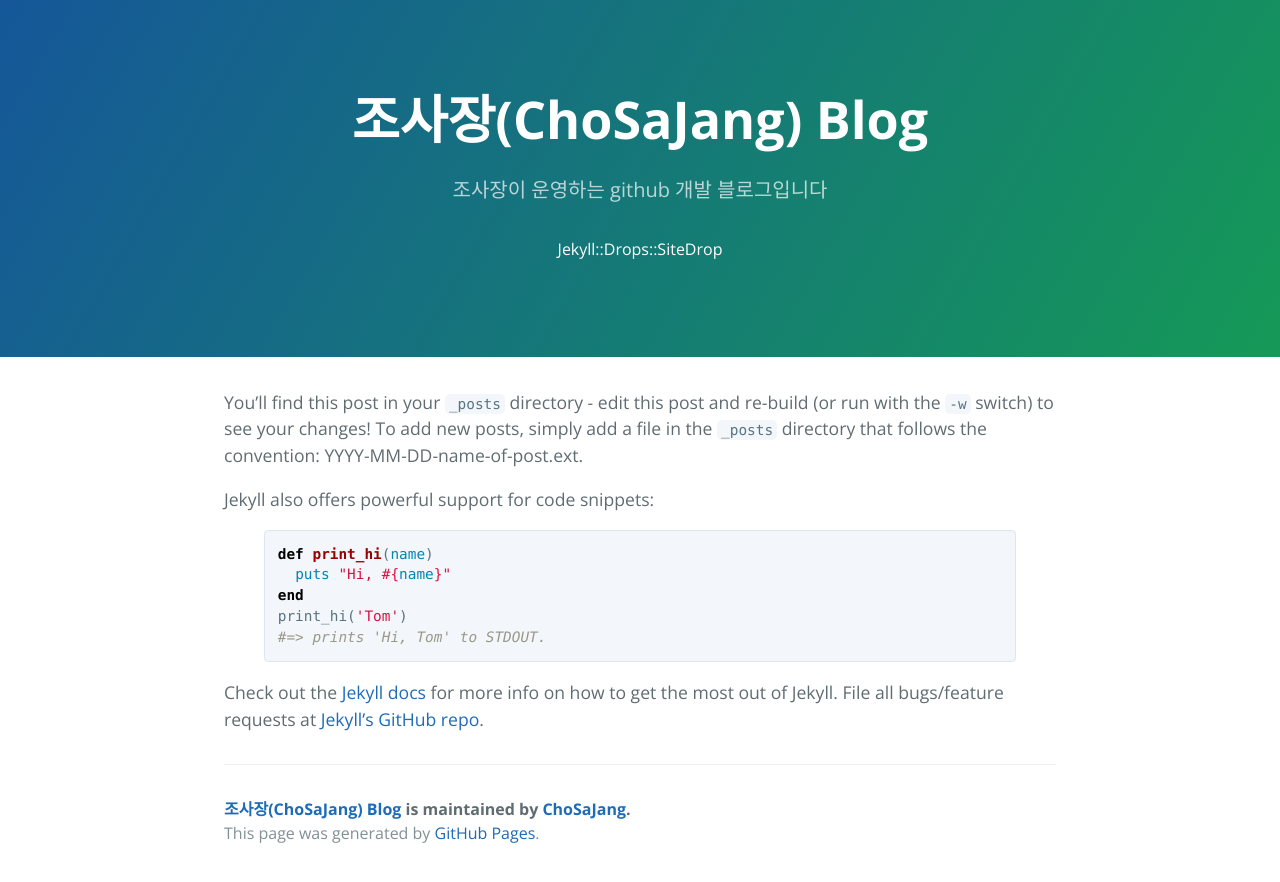
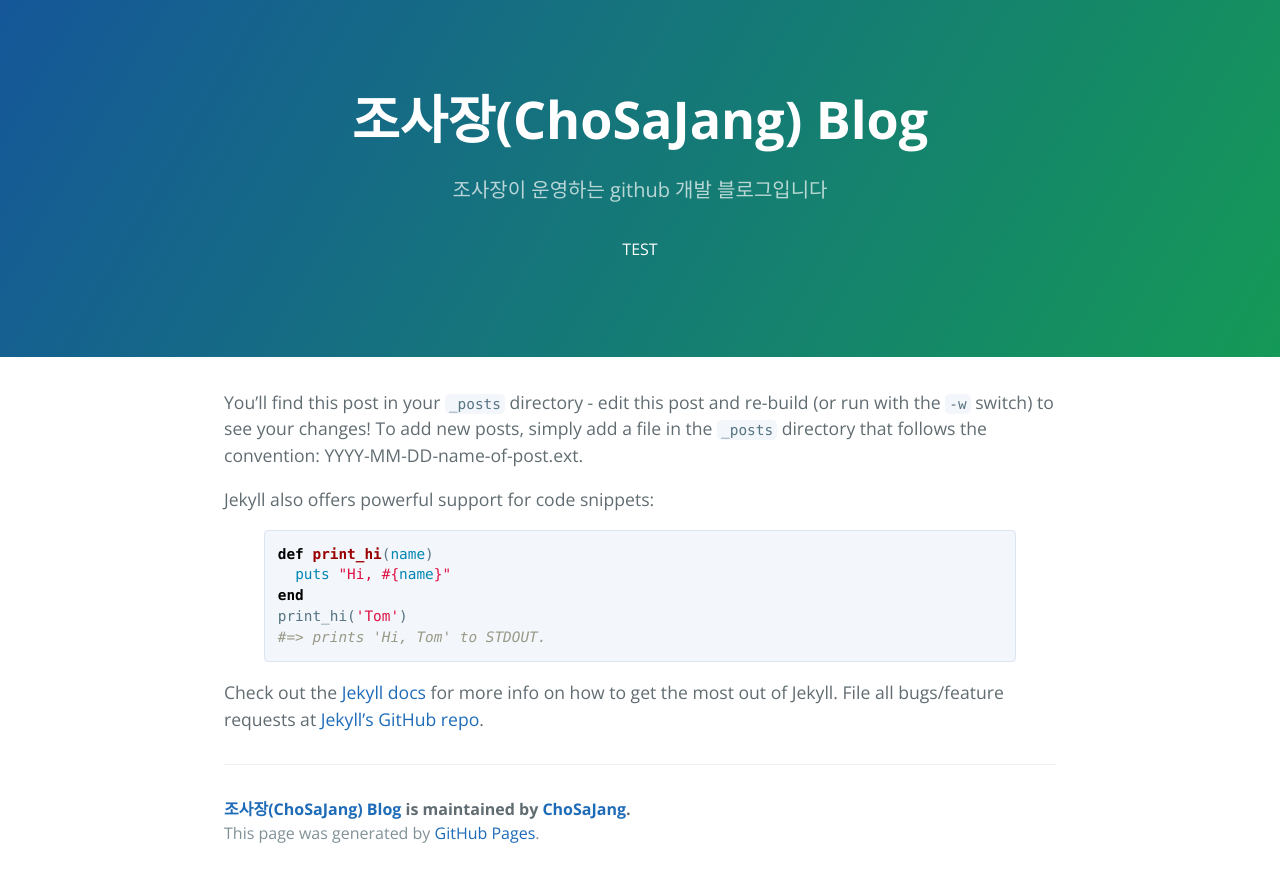
Before and after one commit to chosajang/mytoy, a Jekyll site: the page built from _posts/2016-02-12-sample-content.markdown, in a window 1280 px wide. Shown: the top 882 px of the page. Built offline with Jekyll 4.4.1, drawn with Linux system fonts in a browser that asks for light colours.

Commit message:
Update page-header.html

```diff
--- a/_includes/page-header.html
+++ b/_includes/page-header.html
@@ -1,5 +1,5 @@
 <section class="page-header">
   <h1 class="project-name">{{ site.title }}</h1>
   <h2 class="project-tagline">{{ site.tagline }}</h2>
-  <p>{{ site }}</p>
+  <p>TEST</p>
 </section>
```
